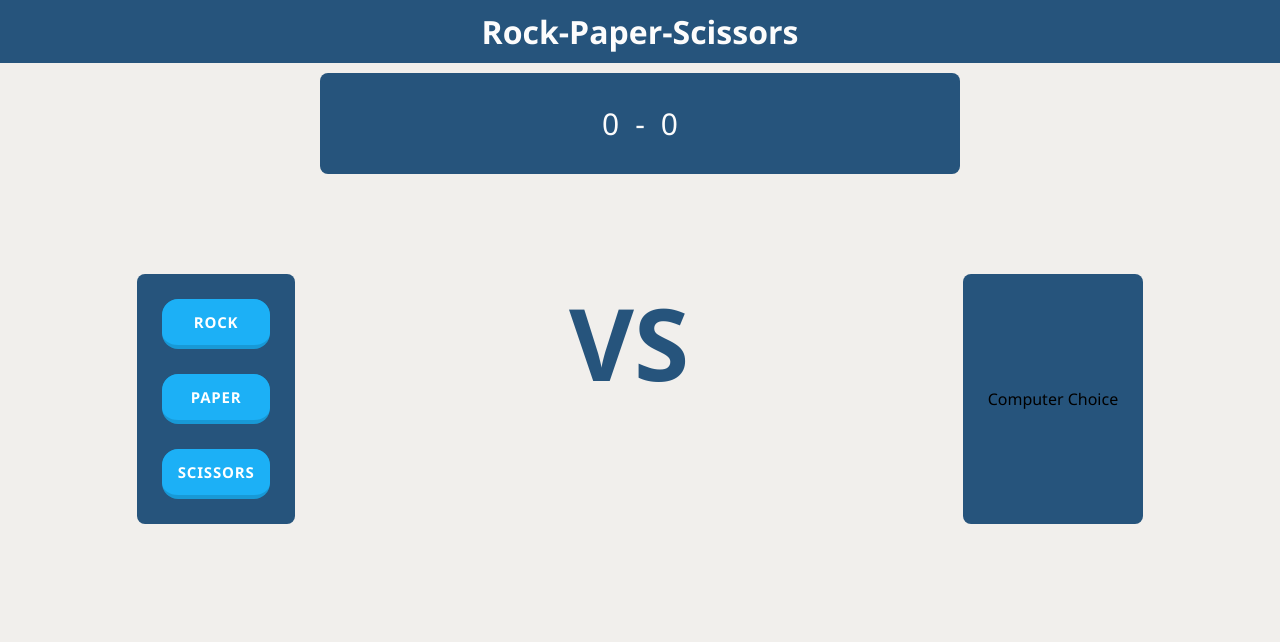
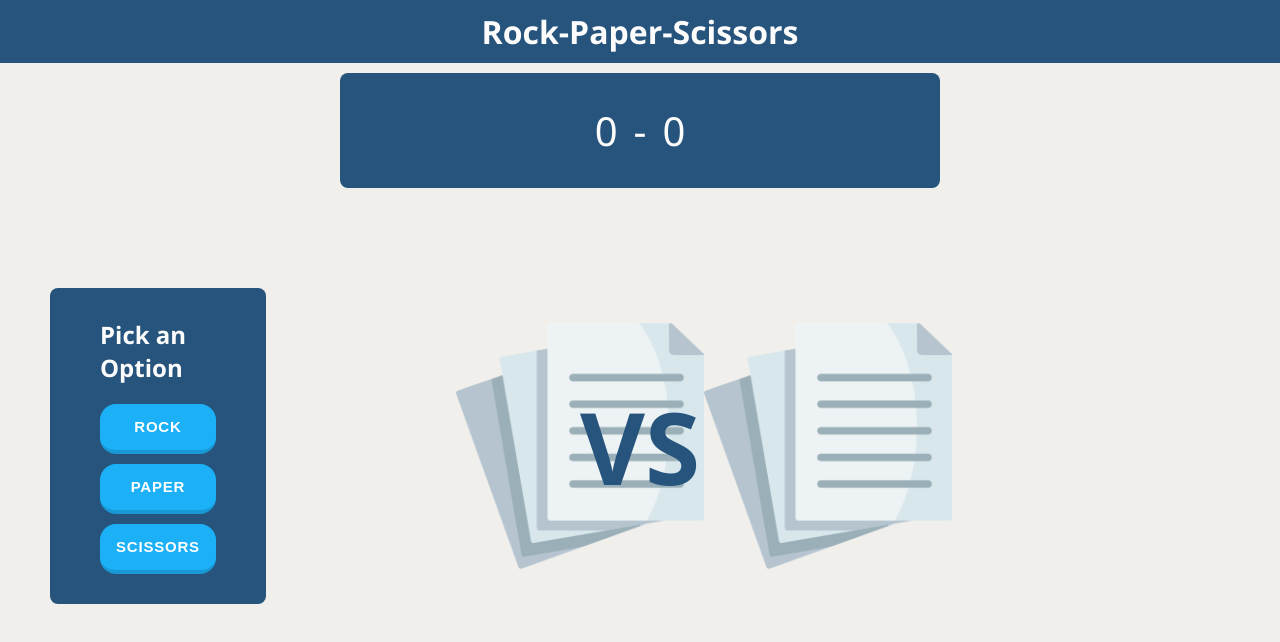
Before and after one commit to MrBenjaminHolmes/Rock-Paper-Scissors, a plain HTML site: page index.html in a window 1280 px wide. Drawn offline with Linux system fonts and the light colour scheme.

Commit message:
Finished UI

```diff
--- a/index.html
+++ b/index.html
@@ -18,17 +18,18 @@
 
     <div class="choices">
         <div class="userChoice">
-            <button type="button">Rock</button>
-            <button type="button">Paper</button>
-            <button type="button">Scissors</button>
+            <div class="userButtons">
+                <h2>Pick an Option</h2>
+                <button type="button">Rock</button>
+                <button type="button">Paper</button>
+                <button type="button">Scissors</button>
+            </div>
+            <img src="/images/paper.png" alt="paper" class="paper-img">
         </div>
 
         <div class="text">VS</div>
 
-        <div class="computerChoice">Computer Choice</div>
+        <img class="computerChoice paper-img" src="/images/paper.png" alt="paper">
     </div>
-
-
-
 </body>
 </html>
--- a/styles.css
+++ b/styles.css
@@ -1,18 +1,18 @@
 * {
   margin: 0;
-    font-family:'Segoe UI', Tahoma, Geneva, Verdana, sans-serif;
+  font-family: 'Segoe UI', Tahoma, Geneva, Verdana, sans-serif;
   padding: 0;
   box-sizing: border-box;
 }
 
-h1{
+h1 {
   text-align: center;
   background-color: #26547C;
   color: #fcfcfc;
+  margin-bottom: 10px;
+  padding: 10px;
+}
 
-    margin-bottom: 10px;
-    padding: 10px
-}
 html, body {
   height: 100%;
   background-color: rgb(241, 239, 236);
@@ -21,52 +21,76 @@ html, body {
   font-family: 'Lucida Sans', 'Lucida Sans Regular', 'Lucida Grande', 'Lucida Sans Unicode', Geneva, Verdana, sans-serif;
 }
 
-.scoreboard{
+.scoreboard {
   display: flex;
   justify-content: center;
   color: #fcfcfc;
   border-radius: 8px;
   padding: 30px;
-    font-size: 30px;
+  font-size: 40px;
   gap: 16px;
-    width: 50%;
+  width: 80%;
+  max-width: 600px;
   margin: auto;
   margin-bottom: 100px;
   background-color: #26547C;
 }
 
-.choices{
-    display: flex;
-    justify-content: space-around;
+img {
+  width: 248px;
+  align-items: center;
+  height: 248px;
 }
 
-.text{
+.choices {
+  display: flex;
+  justify-content: space-between;
+  margin: 50px;
+  align-items: center;
+}
+
+.userChoice {
+  display: flex;
+  gap: 190px;
+  align-items:center ;
+
+}
+
+.userButtons {
+  display: flex;
+  flex-direction: column;
+  justify-content: center;
+  flex: 1;
+  align-items: center;
+  background-color: #26547C;
+  border-radius: 8px;
+  padding: 30px;
+  padding-left: 50px;
+  padding-right: 50px;
+  gap: 10px;
+}
+h2{
+  padding-bottom: 10px;
+  color: #fcfcfc;
+}
+
+.text {
   font-size: 100px;
   font-weight: 900;
   color: #26547C;
+  position: absolute;
+  left: 50%;
+  transform: translateX(-50%);
 }
 
-.userChoice{
-    background-color: #26547C;
+
+.computerChoice{
   display: flex;
-    flex-direction: column;
-    padding: 25px;
-    justify-content: center;
-    border-radius: 8px;
-    gap: 25px;
-
+  margin-right: 500px;
 }
 
-.computerChoice{
-    background-color: #26547C;
-    display: flex;
-    flex-direction: column;
-    justify-content: center;
-    padding: 25px;
-    border-radius: 8px;
-    gap: 25px;
 
-}
+
 
 button {
   appearance: button;
@@ -76,16 +100,26 @@ button {
   border-width: 0 0 4px;
   box-sizing: border-box;
   color: #FFFFFF;
+  cursor: pointer;
   display: inline-block;
+  font-family: din-round,sans-serif;
   font-size: 15px;
   font-weight: 700;
   letter-spacing: .8px;
+  line-height: 20px;
+  margin: 0;
+  outline: none;
+  overflow: visible;
   padding: 13px 16px;
   text-align: center;
   text-transform: uppercase;
   touch-action: manipulation;
   transform: translateZ(0);
   transition: filter .2s;
+  user-select: none;
+  -webkit-user-select: none;
+  vertical-align: middle;
+  white-space: nowrap;
   width: 100%;
 }
 button:after {
```
Lines whose indentation alone changed are shown as unchanged.
